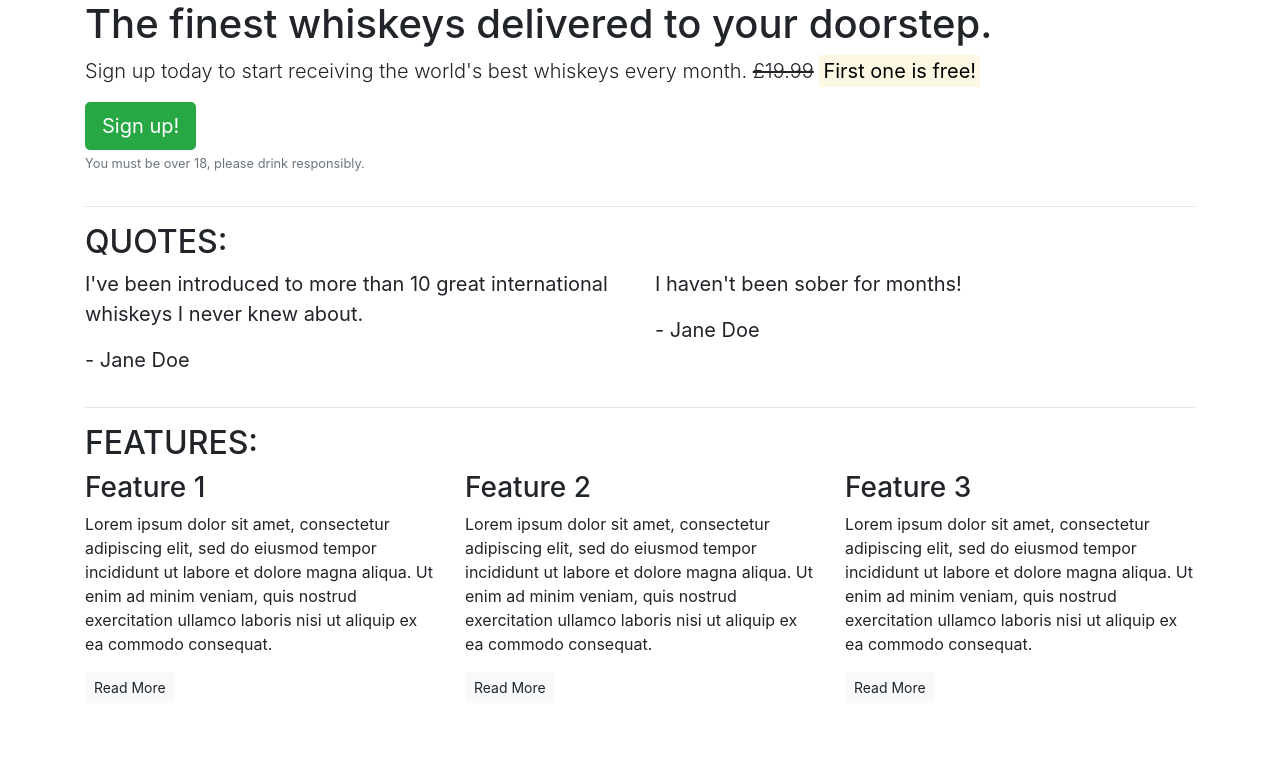
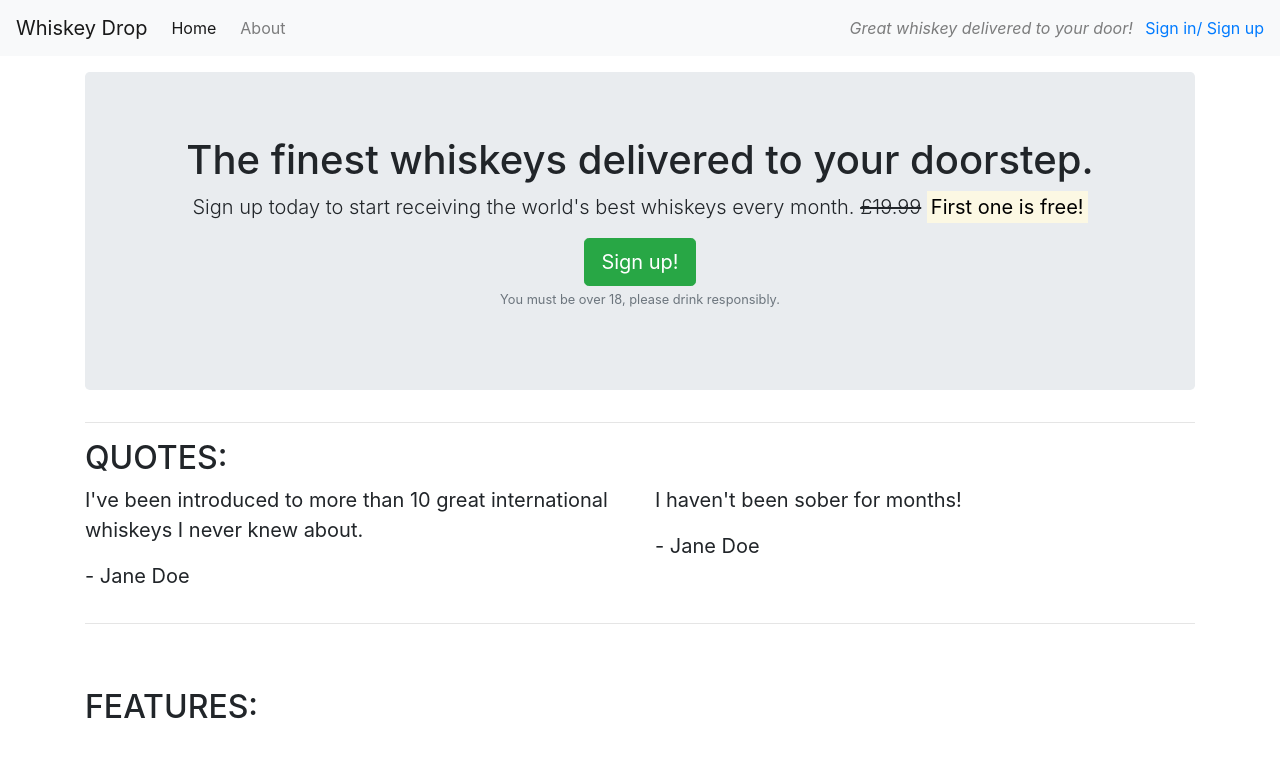
Before and after one commit to BenD2525/bootstrap, a plain HTML site: page index.html in a window 1280 px wide. Shown: the top 780 px of the page. Drawn offline with nearby package versions, Linux system fonts and the light colour scheme.

Commit message:
Add formatting to landing page

```diff
--- a/index.html
+++ b/index.html
@@ -9,14 +9,33 @@
 </head>
 
 <body>
-    <article class="container">
+    <nav class="navbar navbar-light bg-light navbar-expand-sm">
+        <a href="/" class="navbar-brand">Whiskey Drop</a>
+        <ul class="navbar-nav mr-auto">
+            <li class="active nav-item mr-2">
+                <a class= "nav-link" href="/">Home</a>
+            </li>
+            <li class="nav-item mr-2">
+                <a class= "nav-link" href="/about">About</a>
+            </li>
+            <li class="nav-item mr-2 d-block d-md-none">
+                <a class= "nav-link" href="/login">Sign in / Sign up</a>
+            </li>
+        </ul>
+        <div class="d-none d-md-block">
+            <p class="navbar-text my-auto mr-2"> <i>Great whiskey delivered to your door!</i></p>
+            <a href="/login">Sign in/ Sign up</a>
+        </div>
+    </nav>
+    <article class="container mt-3">
         <!-- Callout -->
-        <section class="callout">
+        <section class="callout jumbotron text-center">
             <div class="row">
                 <div class="col-12">
             <h1>The finest whiskeys delivered to your doorstep.</h1>
             <p class="lead">Sign up today to start receiving the world's best whiskeys every month.
-                <s>£19.99</s> <strong><mark>First one is free!</mark></strong></p>
+                <s class="d-none d-sm-inline">£19.99</s>
+                <span class="d-inline d-sm-none"><br></span><strong><mark>First one is free!</mark></strong></p>
                 <button class="btn btn-success btn-lg">Sign up!</button>
                 <p class="text-muted"><small>You must be over 18, please drink responsibly.</small></p>
             </div>
@@ -28,7 +47,7 @@
         <!-- Quotes -->
         <section class="quotes">
             <div class="row">
-                <div class="col-12 col-md-6">
+                <div class="col-12 col-my-5">
                     <h2 class="text-uppercase">Quotes:</h2>
                 </div>
             </div>
@@ -52,7 +71,7 @@
         <!-- Features -->
         <section class="features">
             <div class="row">
-                <div class="col-12">
+                <div class="col-12 my-5">
             <h2 class="text-uppercase">Features:</h2>
                 </div>
             </div>
```
